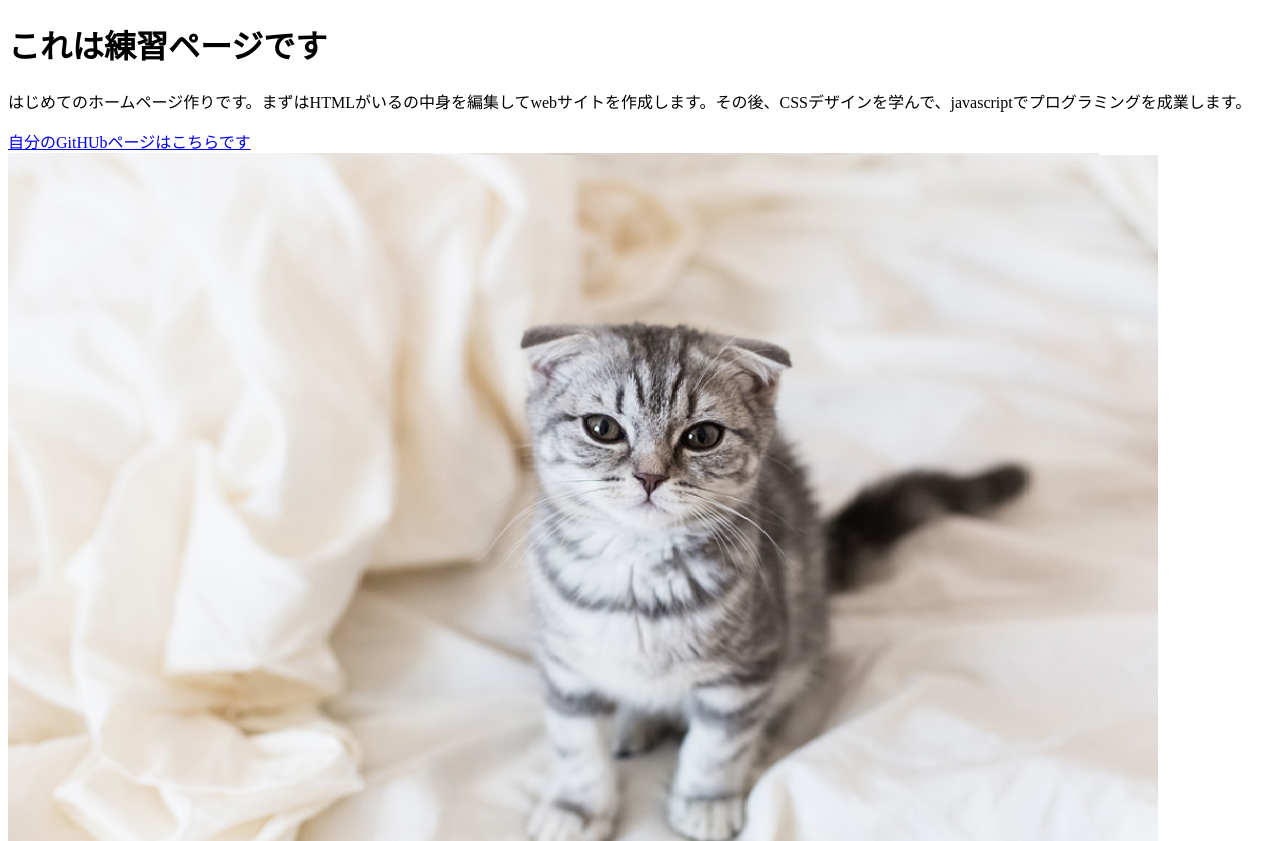
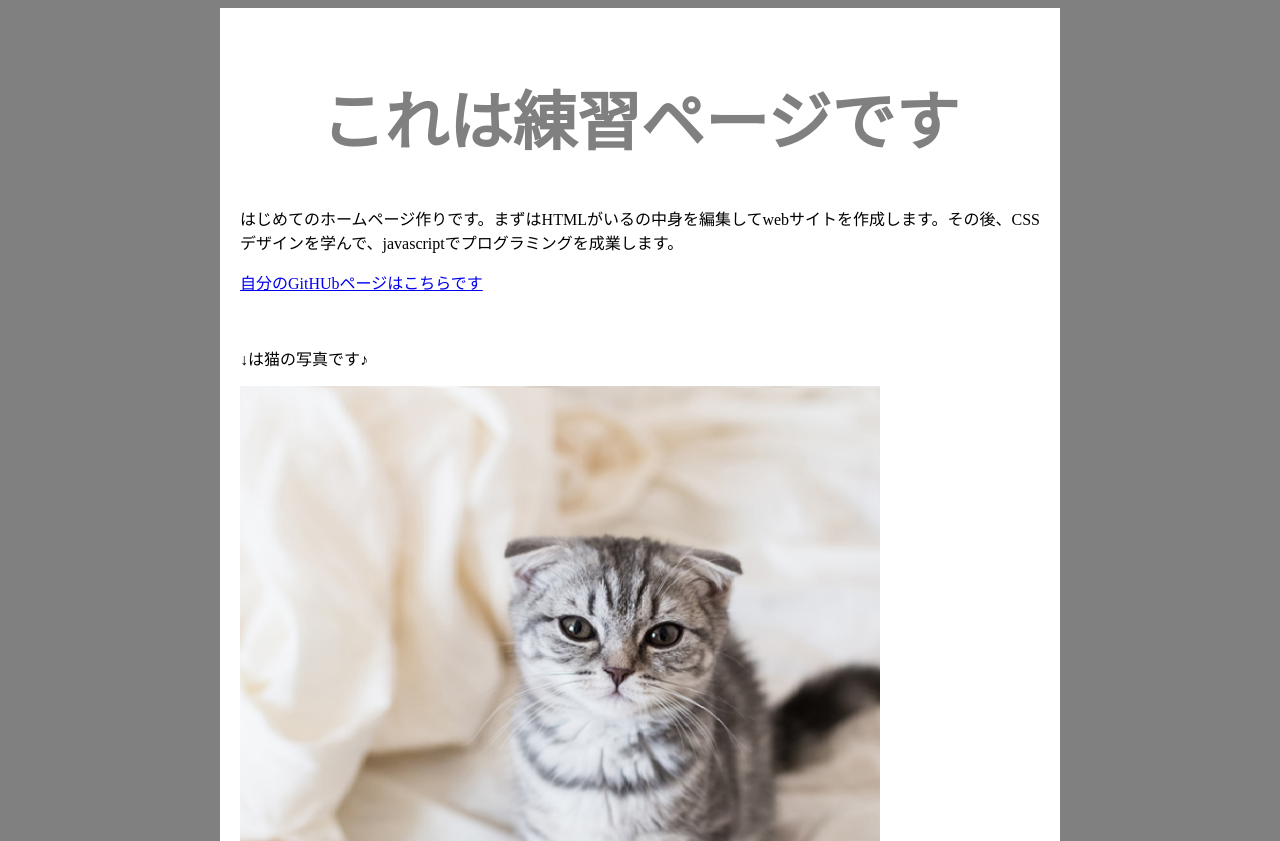
Before and after one commit to Yoshida836/training, a plain HTML site: page web_programming/index.html in a window 1280 px wide. Shown: the top 841 px of the page. Drawn offline with Linux system fonts and the light colour scheme.

Commit message:
デザインをつけ始めました

```diff
--- a/web_programming/index.html
+++ b/web_programming/index.html
@@ -1,24 +1,39 @@
 <!DOCTYPE html>
 <html lang="en">
+
 <head>
     <!-- head:webサイトの裏設定を記入する場所 -->
     <!-- Ctl + 「/」でコメント化 -->
     <meta charset="UTF-8">
     <meta name="viewport" content="width=device-width, initial-scale=1.0">
     <title>初のWebサイト作成</title>
+    <link rel="stylesheet" href="style.css">
+    <!-- linkで他のファイルと接続 -->
 </head>
+
 <body>
+    <div class="inner">
         <!-- body:実際にユーザーの目に触れる部分 -->
         <h1>これは練習ページです</h1>
         <!-- h2やh3の見出しもある -->
+        <!-- hは隣にものを置かない -->
+        <!-- 命令ごとに置くかどうかに差がある -->
         <p>はじめてのホームページ作りです。まずはHTMLがいるの中身を編集してwebサイトを作成します。その後、CSSデザインを学んで、javascriptでプログラミングを成業します。</p>
         <!-- pは文章 -->
         <a href="https://github.com/">自分のGitHUbページはこちらです</a>
+
         <!-- aは別ページへの誘導 -->
         <!-- 水色は補足情報-ページのURLとか、もう一つオプションが必要な場合＝属性 -->
         <!-- hrefはaの属性値 -->
+        <br>
+        <br>
+        <br>
+        <!-- alt + shift + Fで自動改行 -->
+        <p>↓は猫の写真です♪</p>
+
         <img src="cat.png" alt="猫の画像">
         <!-- imgは画像　srcで画像ファイル/altで属性を補足 -->
+    </div>
+</body>
 
-</body>
 </html>
--- /dev/null
+++ b/web_programming/style.css
@@ -0,0 +1,31 @@
+h1{
+    /* htmlの変えたい部分に変更を加える */
+    color: gray;
+    /* cで文字の色変える */
+    text-align: center;
+    /* text-alignで文字の位置 */
+    font-size: 64px;
+    /* font-sizeで文字の大きさ */
+}
+
+img{
+    width: 640px;
+    /* wで横幅 */
+    height: 640px;
+    /* hで縦幅 */
+    object-fit: cover;
+    /* 画像の比率の自動調整 */
+    /* 一区切りごとに； */
+}
+
+.inner{
+    max-width: 800px;
+    padding: 20px;
+    margin-right: auto;
+    margin-left: auto;
+    background: white;
+}
+
+body{
+    background: gray;
+}
```
Lines whose indentation alone changed are shown as unchanged.
